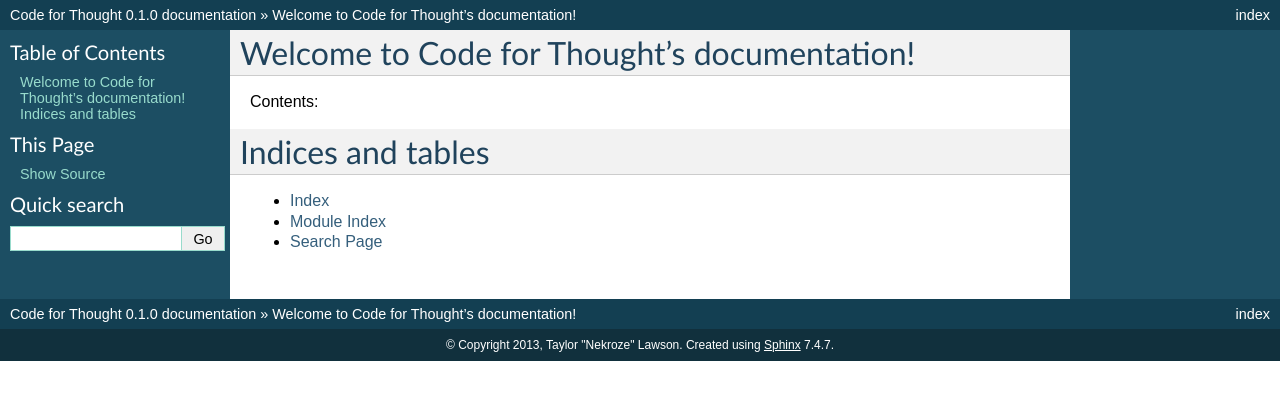
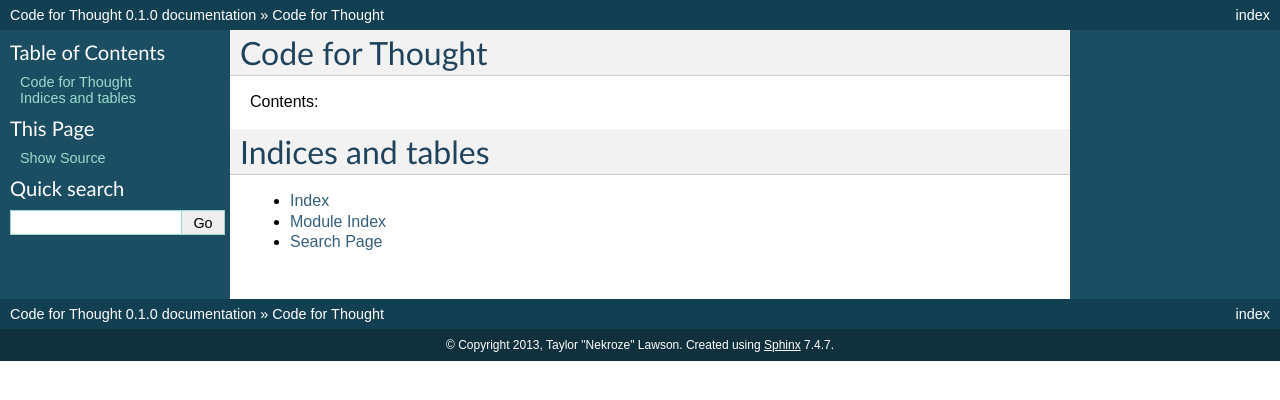
Before and after one commit to Nekroze/codeforthought, a Sphinx documentation site: the page built from docs/index.rst, in a window 1280 px wide. Shown: the top 400 px of the page. Built offline with Sphinx 7.4.7, drawn with Linux system fonts in a browser that asks for light colours; some of the changed lines change nothing that is shown.

Commit message:
Cleaned index

```diff
--- a/docs/index.rst
+++ b/docs/index.rst
@@ -1,15 +1,6 @@
-.. Code for Thought documentation master file, created by
-   sphinx-quickstart2 on Fri Aug 16 23:34:51 2013.
-   You can adapt this file completely to your liking, but it should at least
-   contain the root `toctree` directive.
+Code for Thought
+================
 
-Welcome to Code for Thought's documentation!
-============================================
-
-.. doctest:
-
-   >>> 1+2
-   3
 
 Contents:
 
```
